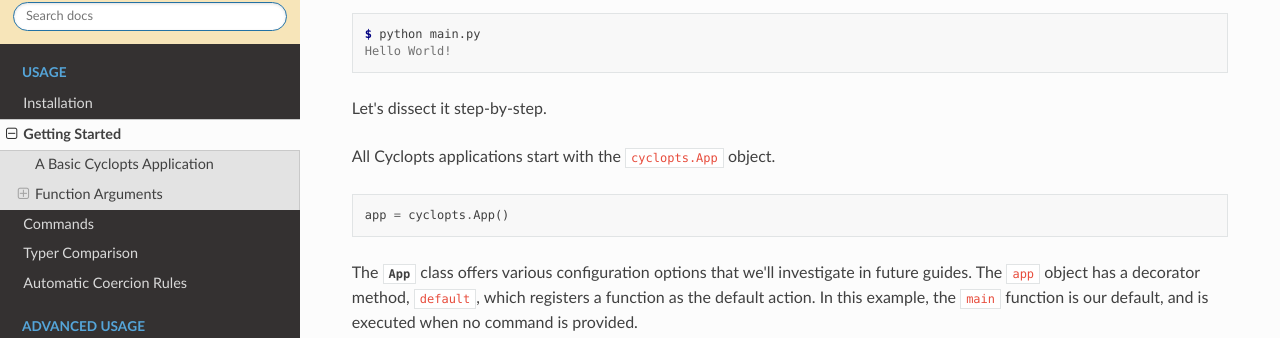
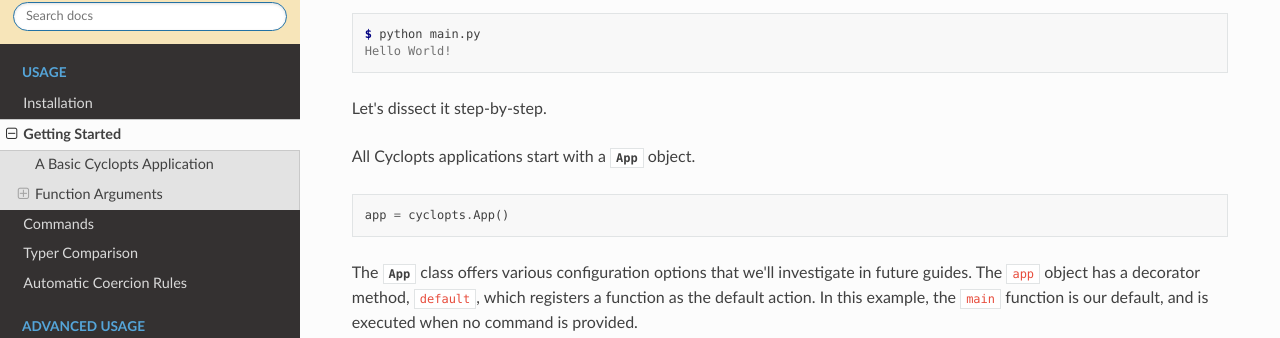
Before and after one commit to BrianPugh/cyclopts, a Sphinx documentation site: the page built from docs/source/getting_started.rst, in a window 1280 px wide and 900 px high, scrolled down 512 px. Shown: the part 111-449 px from the top of the window. Built offline with Sphinx 7.4.7 and the Read the Docs theme 2.0.0, drawn with Linux system fonts in a browser that asks for light colours.

Commit message:
more docs

```diff
--- a/docs/source/getting_started.rst
+++ b/docs/source/getting_started.rst
@@ -36,7 +36,7 @@
 
 Let's dissect it step-by-step.
 
-All Cyclopts applications start with the ``cyclopts.App`` object.
+All Cyclopts applications start with a :class:`App <cyclopts.App>` object.
 
 .. code-block:: python
 
--- a/docs/source/vs_typer/version_flag/README.rst
+++ b/docs/source/vs_typer/version_flag/README.rst
@@ -46,7 +46,7 @@
 
 Not only is this a lot of boilerplate, but it also has some nasty side-effects, such as impacting `whether or not you need to specify the command in a single-command program.`_
 
-With Cyclopts, the version is automatically detected by checking the package's version ``cyclopts.App`` is instantiated from. If you prefer explicitness, ``version`` can also be explicitly supplied to :class:`App <cyclopts.App>`.
+With Cyclopts, the version is automatically detected by checking the package's version :class:`App <cyclopts.App>` is instantiated from. If you prefer explicitness, ``version`` can also be explicitly supplied to :class:`App <cyclopts.App>`.
 
 
 .. code-block:: python
```
